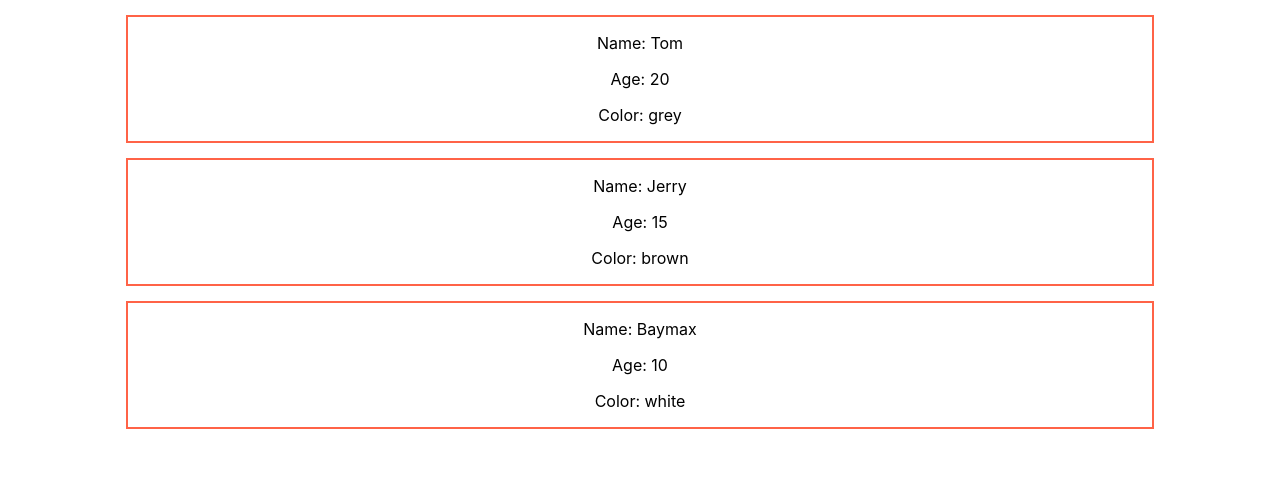
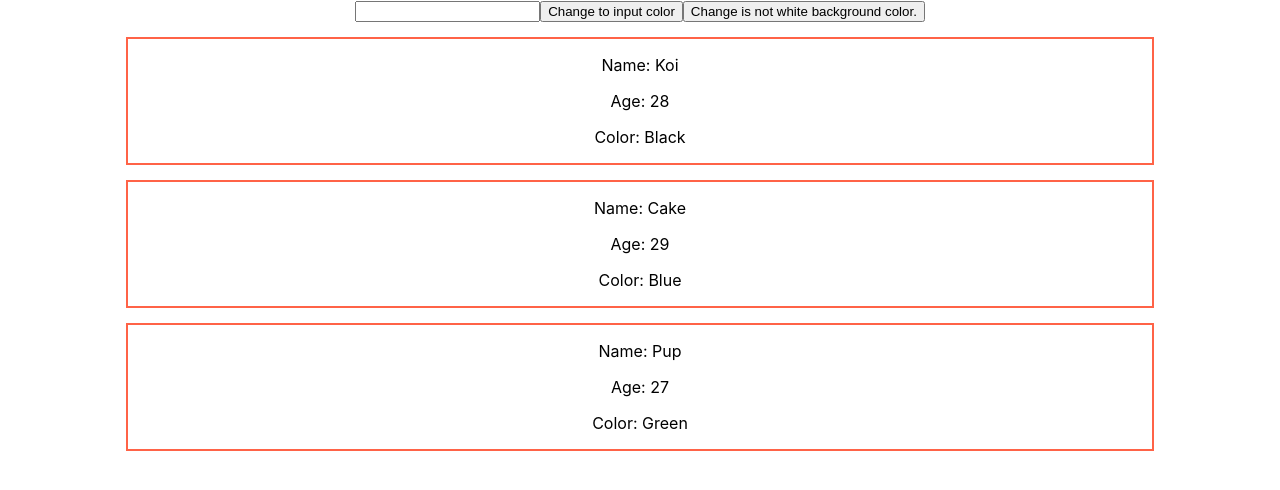
Before and after one commit to koidzt/example_react_app, a React (Create React App) app: page / in a window 1280 px wide. Shown: the top 490 px of the page. Built offline with nearby package versions, Linux system fonts and the light colour scheme.

Commit message:
Change background color and class component parttern

```diff
--- a/src/App.js
+++ b/src/App.js
@@ -1,15 +1,44 @@
+import React, { Component } from 'react';
 import logo from './logo.svg';
-import PersonCard from './components/PersonCard';
 import './App.css';
+import Person from './components/PersonCard';
 
-function App() {
-  return (
-    <div className="App">
-      <PersonCard name={'Tom'} age={20} color={'grey'} />
-      <PersonCard name={'Jerry'} age={15} color={'brown'} />
-      <PersonCard name={'Baymax'} age={10} color={'white'} />
-    </div>
-  );
+class App extends Component {
+  constructor(props) {
+    super();
+    this.state = {
+      isWhite: true,
+      bgColor: '',
+      inputValue: '',
+    };
+    this.changeIsWhiteToFalse = this.changeIsWhiteToFalse.bind(this);
+    this.changeBgColor = this.changeBgColor.bind(this);
+  }
+
+  changeBgColor() {
+    this.setState({ bgColor: this.state.inputValue });
+  }
+
+  changeIsWhiteToFalse() {
+    this.setState({ isWhite: false });
+  }
+
+  render() {
+    //this.state.isWhite เรียกใช้ได้ แต่ห้ามทำแบบบรรทัดล่างเด็จขาด
+    //this.state.isWhite = false; แต่ห้ามกำหนดค่าตรงๆที่จุด render
+    //ถ้ากำหนดค่าให้ใช้ this.setState.isWhite(false) หรือ this.setState.isWhite({ isWhite: false })
+    let background = this.state.isWhite ? 'white' : this.state.bgColor ? this.state.bgColor : 'lightcyan';
+    return (
+      <div className="App" style={{ backgroundColor: background }}>
+        <input value={this.state.inputValue} onChange={(e) => this.setState({ inputValue: e.target.value })} />
+        <button onClick={this.changeBgColor}>Change to input color</button>
+        <button onClick={this.changeIsWhiteToFalse}>Change is not white background color.</button>
+        <Person name="Koi" age={28} color="Black" />
+        <Person name="Cake" age={29} color="Blue" />
+        <Person name="Pup" age={27} color="Green" />
+      </div>
+    );
+  }
 }
 
 export default App;
```
